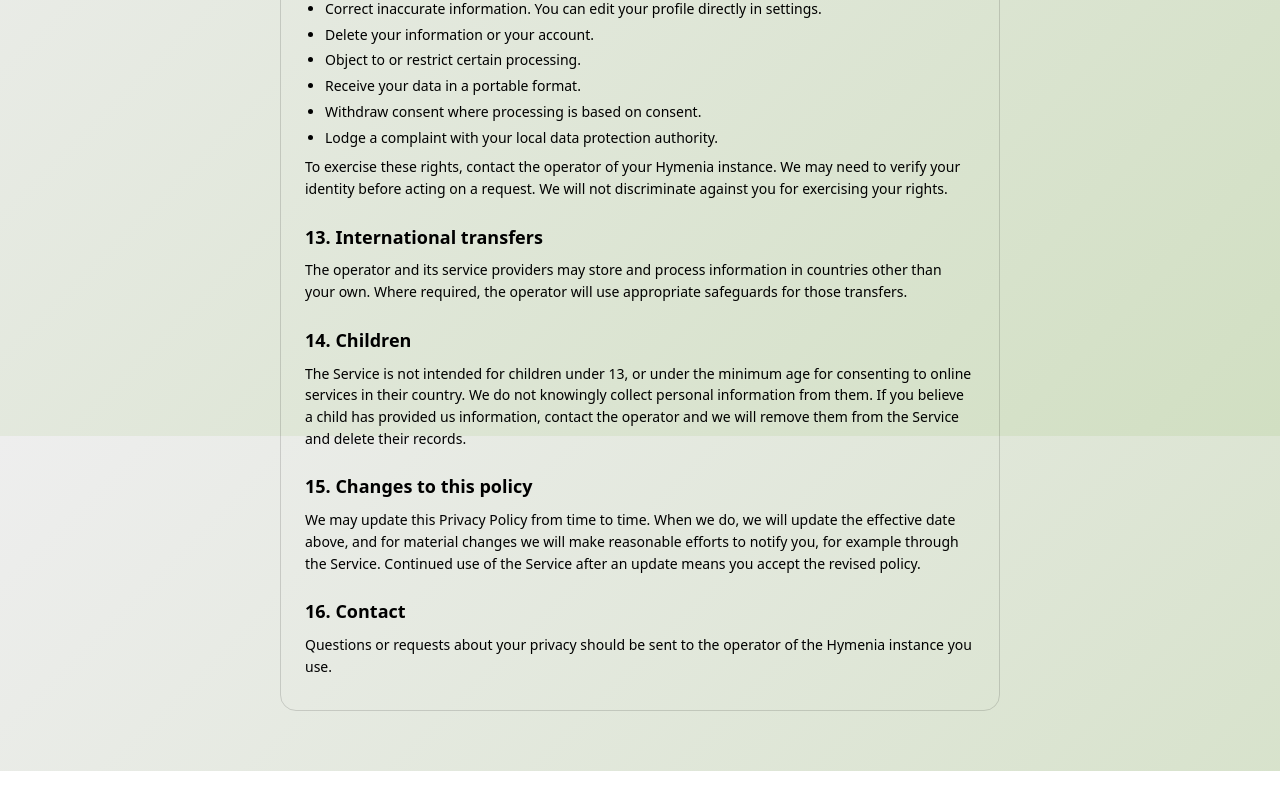
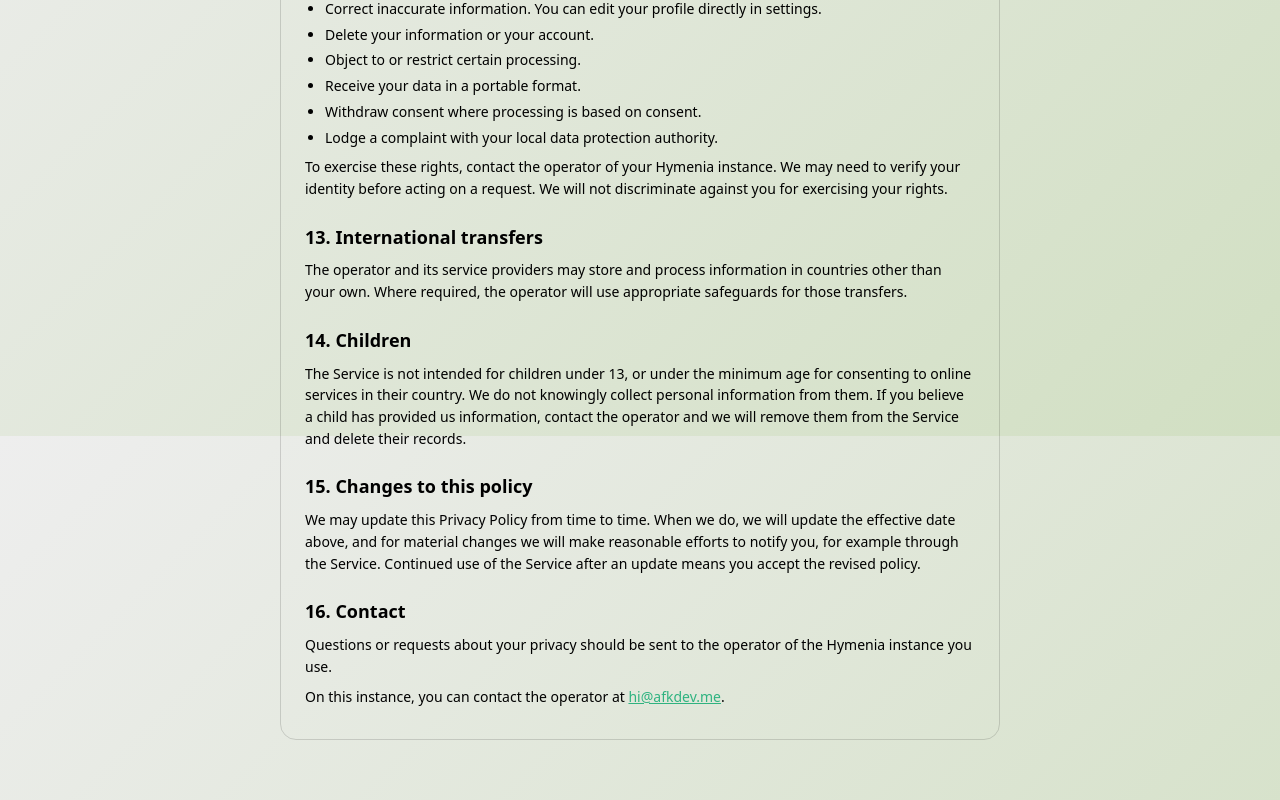
Before and after one commit to hymenia/client, a SvelteKit app: page /privacy in a window 1280 px wide. Shown: the part 3564-4364 px from the top of the page. Before the commit the page ends 4335 px from the top, so only its background shows below. Built offline with nearby package versions, Linux system fonts and the light colour scheme; a web font is replaced by a local one.

Commit message:
Add contact email to privacy

```diff
--- a/src/routes/privacy/+page.svelte
+++ b/src/routes/privacy/+page.svelte
@@ -161,6 +161,7 @@
     <section>
       <h2>16. Contact</h2>
       <p>Questions or requests about your privacy should be sent to the operator of the Hymenia instance you use.</p>
+      <p>On this instance, you can contact the operator at <a href="mailto:hi@afkdev.me">hi@afkdev.me</a>.</p>
     </section>
   </main>
 </div>
```
